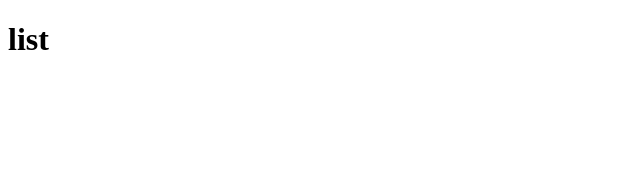
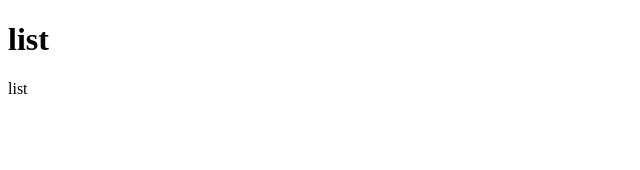
Before and after one commit to 5411636/app, a React (Vite) app: page / in a window 1280 px wide. Shown: the top 170 px of the page, without its empty margins (0-640 px from the left). Built offline with nearby package versions, Linux system fonts and the light colour scheme.

Commit message:
develop修改

```diff
--- a/src/views/list.jsx
+++ b/src/views/list.jsx
@@ -4,6 +4,7 @@ const List = () => {
     return(
         <div>
             <h1>list</h1>
+            <p>list</p>
         </div>
     )
 }
```
